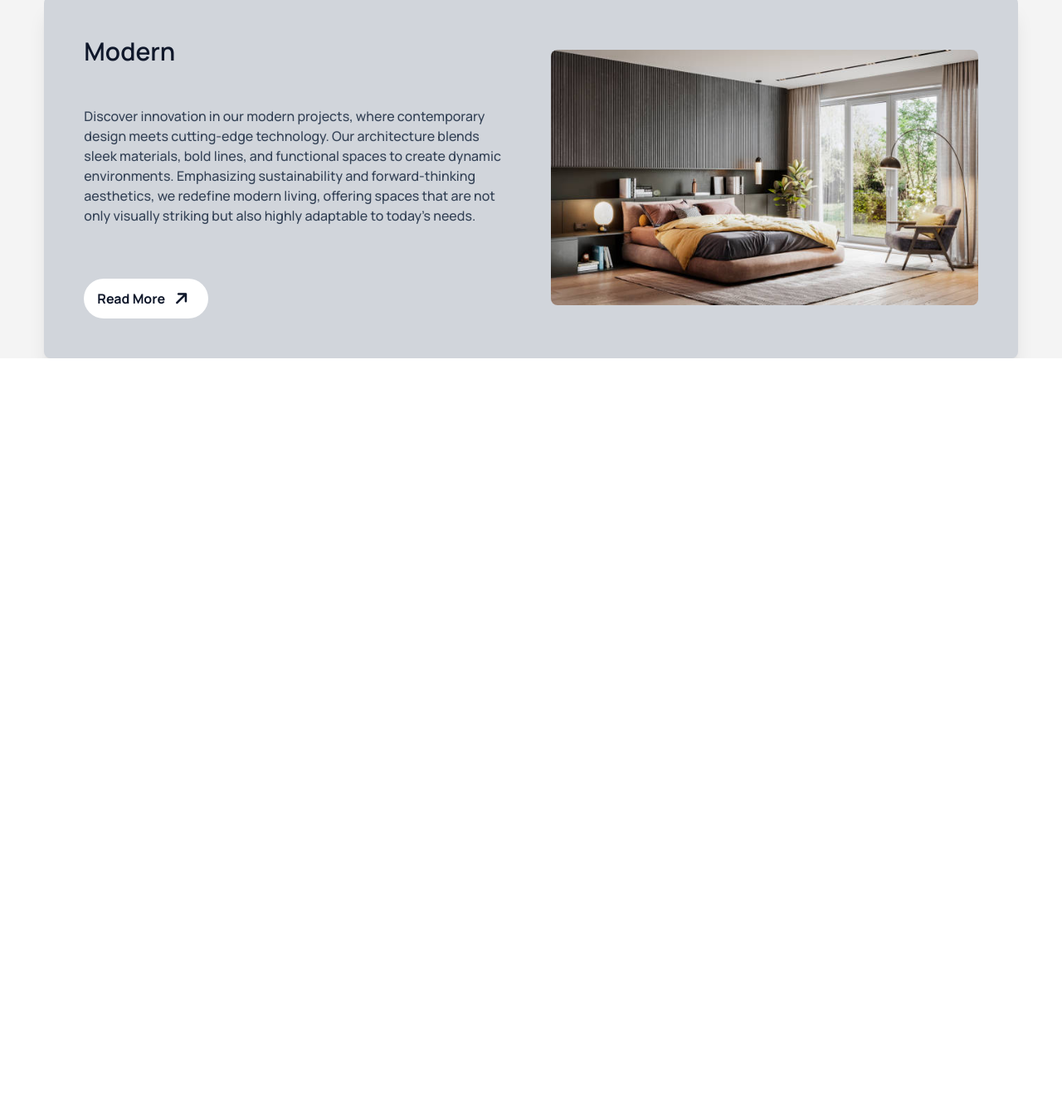
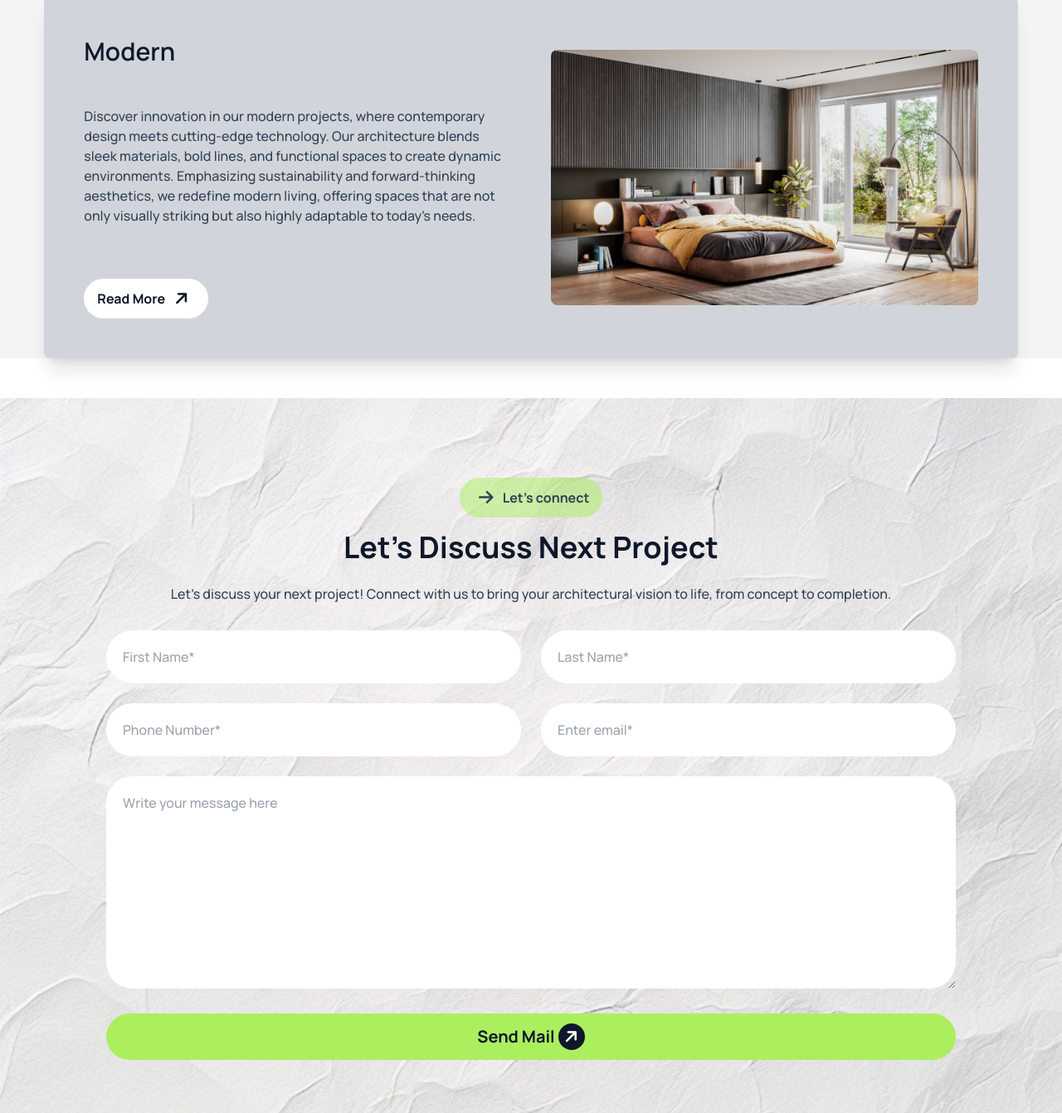
Before and after one commit to Abid0624/Assignment-3, a plain HTML site: page index.html in a window 1280 px wide. Shown: the part 4096-5438 px from the top of the page at 83% size. Before the commit the page ends 4528 px from the top, so only its background shows below. Drawn offline with nearby package versions, Linux system fonts and the light colour scheme.

Commit message:
added the input form part

```diff
--- a/index.html
+++ b/index.html
@@ -135,7 +135,7 @@
     </div>
    </section>
    <!-- work process -->
-    <section class="w-11/12 mx-auto mt-24">
+   <section class="w-11/12 mx-auto mt-24">
       <div class="text-center">
         <div class="text-center">
           <button class="mx-auto flex bg-white rounded-3xl font-bold text-slate-700 items-center justify-center gap-1 px-4 py-2">
@@ -172,7 +172,7 @@
       </div>
     </section>
     <!-- challenge part -->
-     <section class="w-11/12 mx-auto mt-24">
+   <section class="w-11/12 mx-auto mt-24">
       <div class="text-center">
         <button class="mx-auto flex bg-secondary rounded-3xl font-bold text-slate-700 items-center justify-center gap-1 px-4 py-2">
           <div class="w-8 h-8 rounded-full flex items-center justify-center">
@@ -230,9 +230,9 @@
           <img class="w-full h-full object-cover rounded-2xl" src="images/img5.png" alt="">
         </div>
       </div>
-     </section>
+    </section>
      <!-- unique part -->
-      <section class="w-11/12 mx-auto mt-6 lg:mt-24">
+    <section class="w-11/12 mx-auto mt-6 lg:mt-24">
         <div class="flex flex-col space-y-4 lg:flex-row items-start lg:justify-between lg:items-center">
           <h3 class="text-4xl font-bold text-slate-900">All Projects That <br> We've Done</h3>
           <div>
@@ -297,8 +297,45 @@
             </div>
           </div>
         </div>
-      </section>
+     </section>
  </main>
+    <section class="bg-[url('./images/bg.jpg')] bg-no-repeat bg-cover bg-center mt-6 lg:mt-12 pt-10 lg:pt-24">
+      <div class="text-center">
+        <button class="mx-auto flex bg-secondary rounded-3xl font-bold text-slate-700 items-center justify-center gap-1 px-4 py-2">
+          <div class="w-8 h-8 rounded-full flex items-center justify-center">
+            <i class="fa-solid fa-arrow-right text-xl"></i>
+          </div>
+          <div>Let's connect</div>
+        </button>
+        <h3 class="text-4xl font-bold text-slate-900 mt-4">Let’s Discuss Next Project</h3>
+        <p class="font-medium text-slate-700 mt-6 mx-4 lg:mx-32">Let’s discuss your next project! Connect with us to bring your architectural vision to life, from concept to completion.</p>
+      </div>
+      <div class="lg:w-4/5 w-11/12 mx-auto mt-8 grid grid-cols-1 gap-6 lg:grid-cols-2">
+        <div>
+          <input class="p-5 w-full border-none font-medium outline-none rounded-full text-slate-500" type="text" name="" id="" placeholder="First Name*">
+        </div>
+        <div>
+          <input class="p-5 w-full border-none font-medium outline-none rounded-full text-slate-500" type="text" name="" id="" placeholder="Last Name*">
+        </div>
+        <div>
+          <input class="p-5 w-full border-none font-medium outline-none rounded-full text-slate-500" type="number" name="" id="" placeholder="Phone Number*">
+        </div>
+        <div>
+          <input class="p-5 w-full border-none font-medium outline-none rounded-full text-slate-500" type="email" name="" id="" placeholder="Enter email*">
+        </div>
+        <div class="lg:col-span-2">
+         <textarea rows="9" class="p-5 w-full border-none font-medium outline-none rounded-[32px] text-slate-500" placeholder="Write your message here" name="" id=""></textarea>
+        </div>
+        <div class="lg:col-span-2 mb-6 lg:mb-16">
+          <button class="flex w-full bg-primary text-xl rounded-full font-bold text-slate-900 justify-center items-center gap-1 px-5 py-3">
+            <div>Send Mail</div>
+            <div class="w-8 h-8 bg-slate-900 text-white rounded-full flex items-center justify-center">
+              <i class="fa-solid fa-arrow-right -rotate-45 text-xl"></i>
+            </div>
+          </button>
+        </div>
+      </div>
+    </section>
  <footer>
 
  </footer>
```
